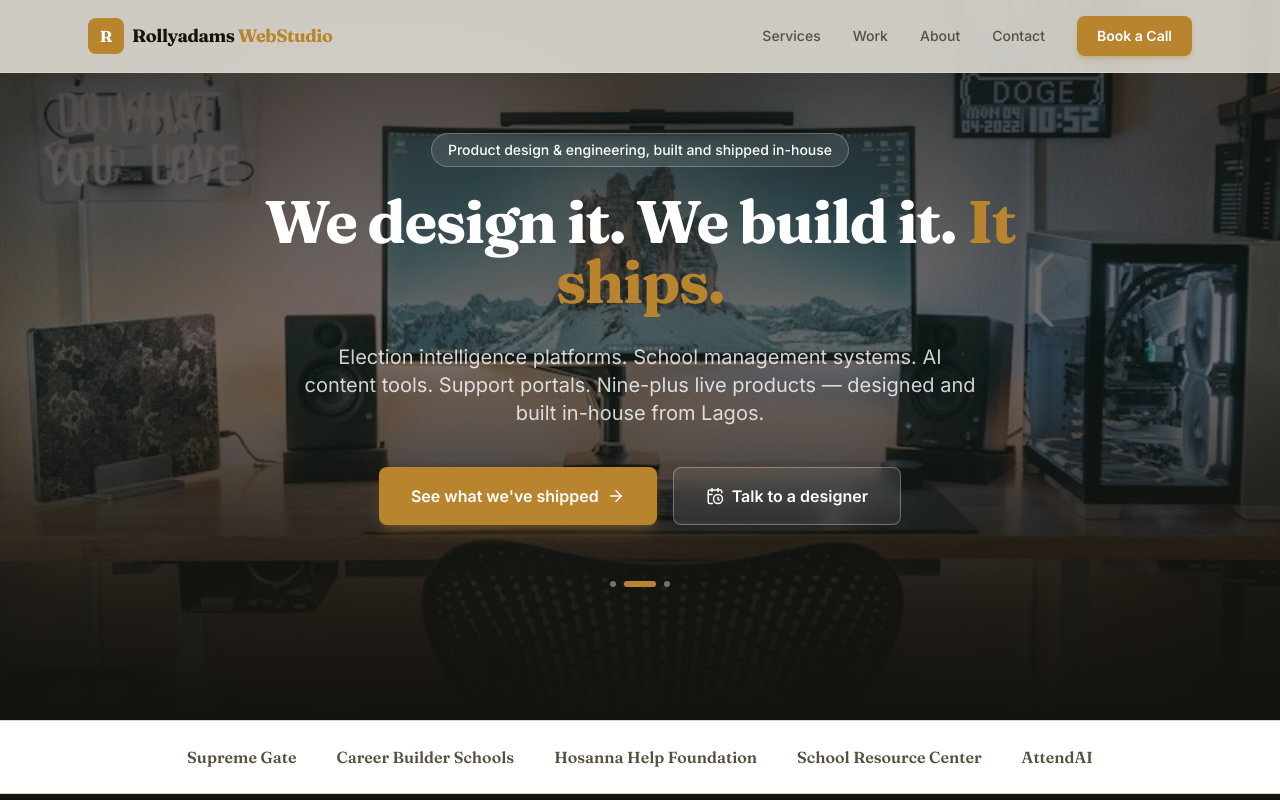
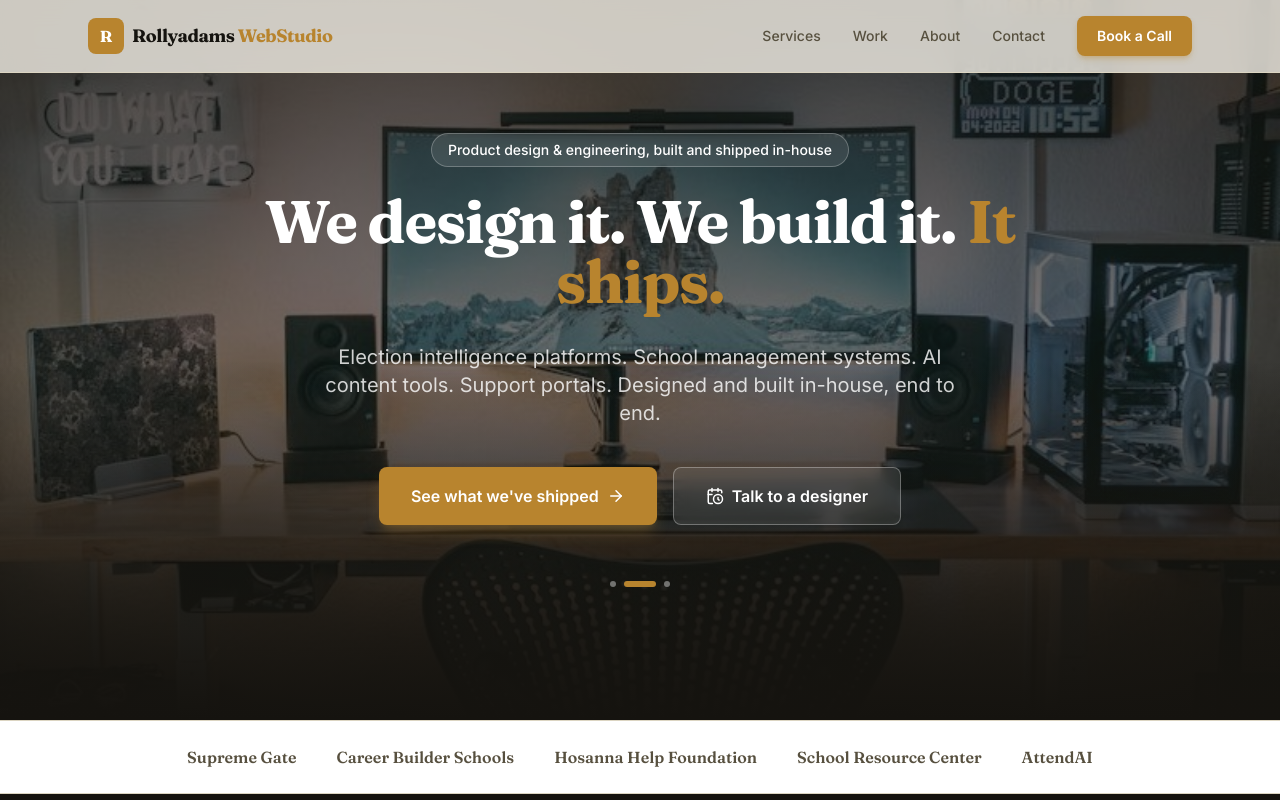
Before and after one commit to Rollyadams/Rollyadams-Webdesign, a React (Vite) app: page / in a window 1280 px wide. Shown: the top 800 px of the page. Built offline with nearby package versions, Linux system fonts and the light colour scheme; the HTML template or start-up script is replaced by a standard one.

Commit message:
Update App.jsx

```diff
--- a/src/App.jsx
+++ b/src/App.jsx
@@ -195,8 +195,8 @@
           className="mt-8 max-w-2xl text-lg text-white/80 md:text-xl"
         >
           Election intelligence platforms. School management systems. AI
-          content tools. Support portals. Nine-plus live products — designed
-          and built in-house from Lagos.
+          content tools. Support portals. Designed and built in-house, end
+          to end.
         </motion.p>
 
         <motion.div
```
